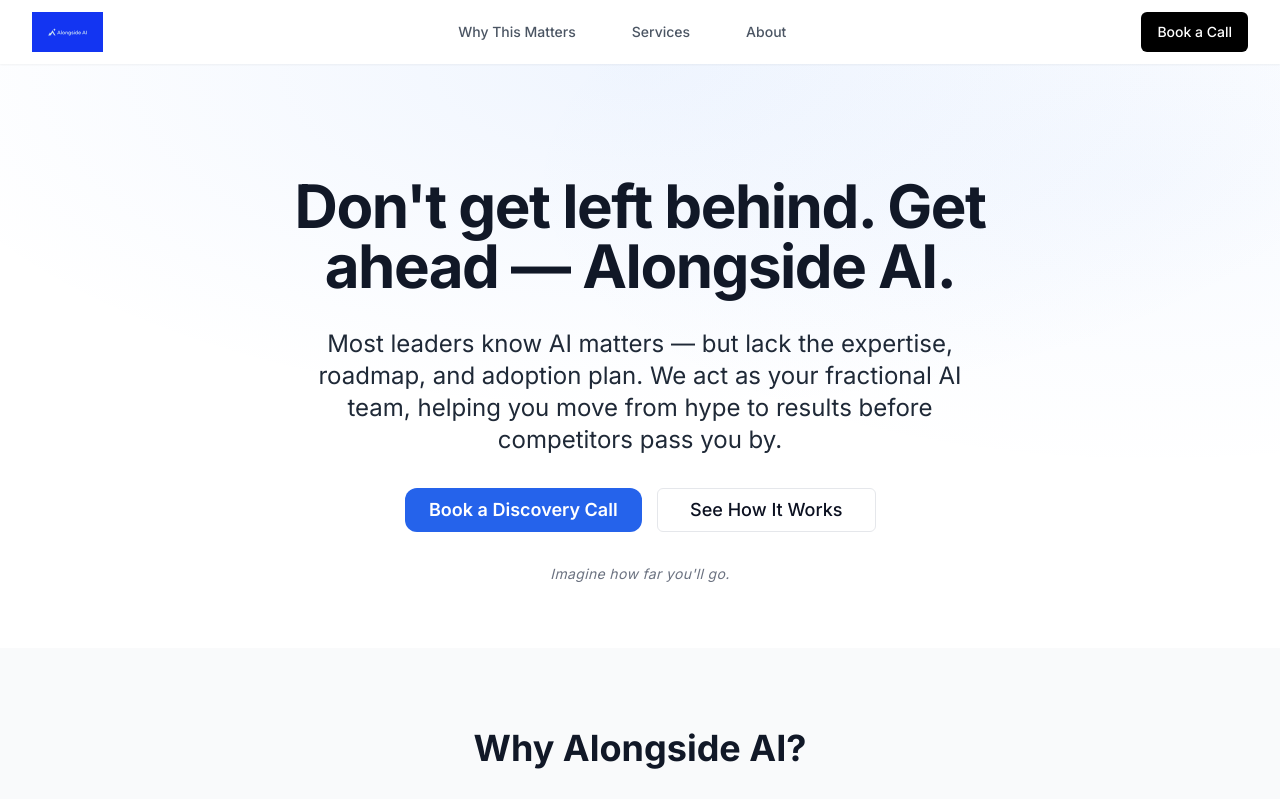
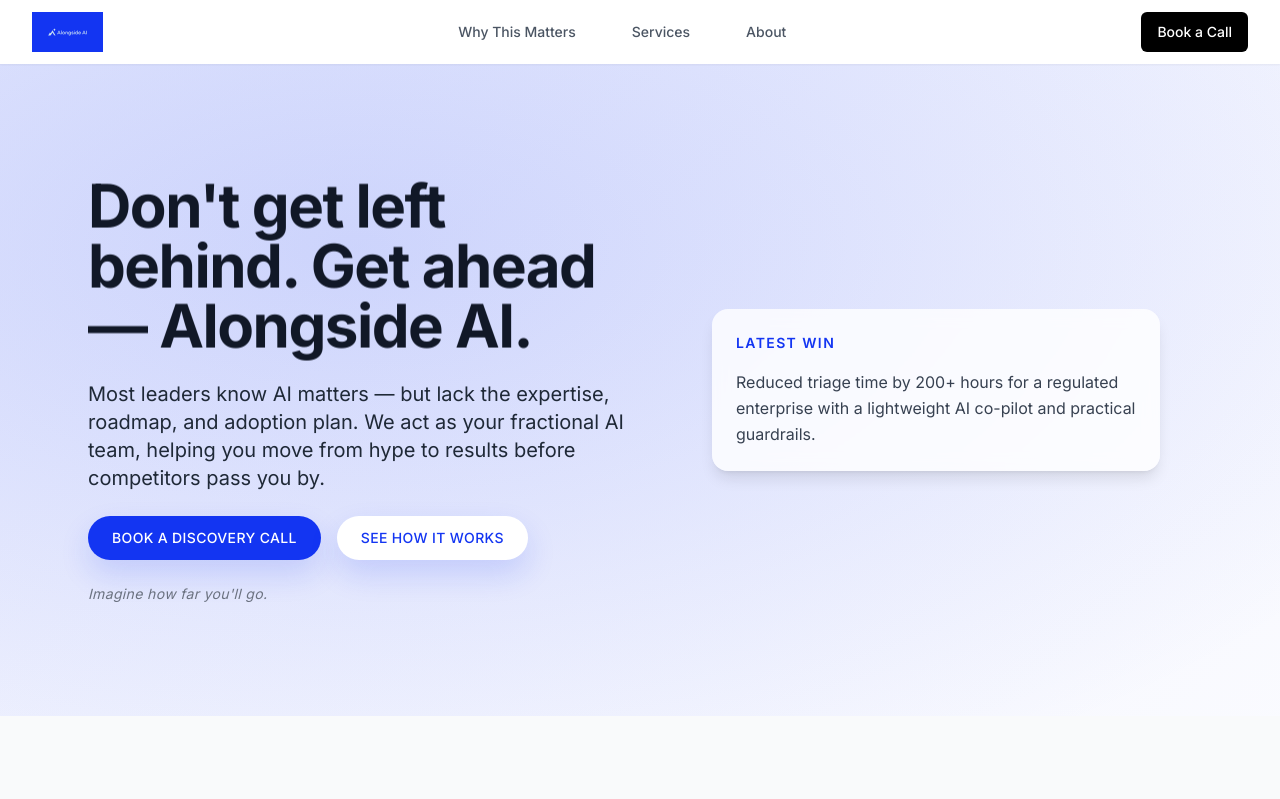
Before and after one commit to eglaser25/alongside-ai-website, a Next.js app: page / in a window 1280 px wide. Shown: the top 799 px of the page. Built offline with nearby package versions, Linux system fonts and the light colour scheme.

Commit message:
adding about the founder, using codex

```diff
--- a/src/app/globals.css
+++ b/src/app/globals.css
@@ -13,12 +13,58 @@
   --ink: #0b1020;
   --muted: #64748b;
   --accent: #22c55e;
+  --dur-sm: 120ms;
+  --dur-md: 200ms;
+  --dur-lg: 320ms;
+  --ease: cubic-bezier(.2, .8, .2, 1);
 }
 
 @media (prefers-color-scheme: dark) {
   :root {
     --background: #0a0a0a;
     --foreground: #ededed;
+  }
+
+  body {
+    background: #0a0a0a;
+    color: #e6e6e6;
+  }
+
+  .prose p {
+    color: #d4d4d4;
+  }
+
+  h2,
+  h3,
+  h4 {
+    color: #fff;
+  }
+
+  .card,
+  .section-bg {
+    background: #111;
+    box-shadow: none;
+  }
+
+  #founder {
+    background: #0a0a0a;
+  }
+
+  #founder img {
+    filter: brightness(0.95) contrast(1.05);
+  }
+
+  .btn {
+    box-shadow: 0 2px 6px rgba(19, 53, 242, 0.35);
+  }
+
+  .btn:not(.bg-white):not(.bg-transparent) {
+    background: #1335f2;
+    color: #fff;
+  }
+
+  .btn:not(.bg-white):not(.bg-transparent):hover {
+    background: #1a46ff;
   }
 }
 
@@ -30,6 +76,22 @@
 
   h1, h2, h3, h4, h5, h6 {
     @apply text-ink;
+  }
+}
+
+@layer components {
+  .hero-section {
+    position: relative;
+    overflow: hidden;
+    background:
+      radial-gradient(120% 120% at 20% 20%, rgba(19, 53, 242, 0.16), transparent 55%),
+      linear-gradient(140deg, rgba(19, 53, 242, 0.08), rgba(19, 53, 242, 0));
+    background-size: 140% 140%;
+    transition: background-position var(--dur-lg) var(--ease);
+  }
+
+  .hero-section:hover {
+    background-position: 30% 40%;
   }
 }
 
@@ -56,4 +118,91 @@
       transform: translateY(0);
     }
   }
+
+  .reveal {
+    opacity: 0;
+    transform: translateY(12px);
+    transition:
+      opacity var(--dur-lg) var(--ease),
+      transform var(--dur-lg) var(--ease);
+    will-change: transform, opacity;
+  }
+
+  .reveal.is-visible {
+    opacity: 1;
+    transform: translateY(0);
+  }
+
+  .stagger > * {
+    transition-delay: calc(var(--i, 0) * 80ms);
+  }
+
+  .btn {
+    @apply inline-flex items-center justify-center font-medium;
+    border-radius: 9999px;
+    box-shadow: 0 14px 30px rgba(19, 53, 242, 0.15);
+    transition:
+      transform var(--dur-md) var(--ease),
+      box-shadow var(--dur-md) var(--ease);
+    transform: translateZ(0);
+  }
+
+  .btn:hover,
+  .btn:focus-visible {
+    transform: scale(1.03);
+    box-shadow: 0 18px 36px rgba(19, 53, 242, 0.22);
+  }
+
+  .btn:focus-visible {
+    outline: 2px solid rgba(19, 53, 242, 0.4);
+    outline-offset: 3px;
+  }
+
+  .card {
+    transition:
+      transform var(--dur-md) var(--ease),
+      box-shadow var(--dur-md) var(--ease);
+    will-change: transform;
+  }
+
+  .card:hover,
+  .card:focus-within {
+    transform: translateY(-4px);
+    box-shadow: 0 24px 48px rgba(15, 23, 42, 0.12);
+  }
 }
+
+@media (max-width: 767px) {
+  .founder-section img {
+    max-width: clamp(16rem, 60vw, 22rem);
+  }
+}
+
+@media (prefers-reduced-motion: reduce) {
+  .hero-section {
+    transition: none;
+    background-position: initial;
+  }
+
+  .reveal {
+    opacity: 1;
+    transform: none;
+    transition: none;
+  }
+
+  .stagger > * {
+    transition-delay: 0ms !important;
+  }
+
+  .btn,
+  .card {
+    transition: none;
+  }
+
+  .btn:hover,
+  .btn:focus-visible,
+  .card:hover,
+  .card:focus-within {
+    transform: none;
+  }
+}
--- a/src/app/page.tsx
+++ b/src/app/page.tsx
@@ -1,9 +1,8 @@
 'use client'
 
+import Image from 'next/image'
 import Link from 'next/link'
 import { useState, useEffect } from 'react'
-import { Button } from '@/components/ui/Button'
-import TrustBar from '@/components/home/TrustBar'
 
 // TidyCal Embed Component
 function TidyCalEmbed() {
@@ -29,53 +28,100 @@
 
 export default function Home() {
   const [showBooking, setShowBooking] = useState(false)
+
+  useEffect(() => {
+    if (typeof window === 'undefined') {
+      return
+    }
+
+    const reduceMotionQuery = window.matchMedia('(prefers-reduced-motion: reduce)')
+    const staggerGroups = Array.from(document.querySelectorAll<HTMLElement>('.stagger'))
+
+    staggerGroups.forEach((group) => {
+      const children = group.querySelectorAll<HTMLElement>(':scope > *')
+      children.forEach((child, index) => {
+        child.style.setProperty('--i', index.toString())
+      })
+    })
+
+    if (reduceMotionQuery.matches || !('IntersectionObserver' in window)) {
+      document.querySelectorAll('.reveal').forEach((element) => {
+        element.classList.add('is-visible')
+      })
+      return
+    }
+
+    const observer = new IntersectionObserver(
+      (entries, obs) => {
+        entries.forEach((entry) => {
+          if (entry.isIntersecting) {
+            entry.target.classList.add('is-visible')
+            obs.unobserve(entry.target)
+          }
+        })
+      },
+      { threshold: 0.2, rootMargin: '0px 0px -40px 0px' }
+    )
+
+    document.querySelectorAll('.reveal').forEach((element) => observer.observe(element))
+
+    return () => observer.disconnect()
+  }, [])
+
   return (
     <div className="bg-white dark:bg-gray-900 min-h-screen">
       {/* Hero Section */}
-      <section className="relative isolate overflow-hidden pt-20 pb-12 md:pt-28 md:pb-16">
-        {/* Blue gradient background */}
-        <div
-          aria-hidden="true"
-          className="pointer-events-none absolute inset-0 -z-10"
-        >
-          <div className="absolute inset-0 bg-[radial-gradient(60%_60%_at_50%_0%,_rgba(59,130,246,0.08),transparent),radial-gradient(50%_50%_at_90%_20%,_rgba(59,130,246,0.04),transparent)]" />
-        </div>
-        <div className="mx-auto max-w-6xl px-6 text-center">
-          <div>
-            <h1 className="mx-auto max-w-3xl text-4xl md:text-6xl font-bold text-gray-900 dark:text-white mb-8 leading-tight tracking-tight">
+      <section className="hero-section relative isolate py-20 md:py-28">
+        <div className="mx-auto flex max-w-6xl flex-col-reverse items-start gap-8 px-6 text-left md:flex-row md:items-center md:gap-12">
+          <div className="stagger max-w-xl space-y-6">
+            <h1 className="reveal text-4xl font-bold leading-tight tracking-tight text-gray-900 dark:text-white md:text-6xl">
               Don't get left behind. Get ahead — Alongside AI.
             </h1>
-            <p className="mx-auto mt-3 max-w-2xl leading-relaxed break-words text-xl md:text-2xl text-gray-800 dark:text-gray-200 mb-6">
+            <p className="reveal text-lg leading-relaxed text-gray-800 dark:text-gray-200 md:text-xl">
               Most leaders know AI matters — but lack the expertise, roadmap, and adoption plan. We act as your fractional AI team, helping you move from hype to results before competitors pass you by.
             </p>
-            <div className="mt-8 flex items-center justify-center gap-4 mb-6">
-              <Button asChild size="lg" className="inline-flex w-auto items-center justify-center rounded-xl px-6 py-3 font-semibold transition text-lg bg-blue-600 hover:bg-blue-700 text-white transform will-change-transform hover:scale-[1.015] hover:shadow-md focus-visible:outline focus-visible:outline-2 focus-visible:outline-offset-2" aria-label="Book a Discovery Call">
-                <a href="https://tidycal.com/m8dn423/30-minute-meeting" target="_blank" rel="noopener">Book a Discovery Call</a>
-              </Button>
-              <Button asChild variant="outline" size="lg" className="text-lg px-8 py-4 transition hover:shadow-sm hover:bg-gray-50 dark:hover:bg-gray-800 focus-visible:outline focus-visible:outline-2 focus-visible:outline-offset-2" aria-label="See How It Works">
-                <Link href="#how-we-work">See How It Works</Link>
-              </Button>
+            <div className="reveal flex flex-wrap items-center gap-4">
+              <a
+                className="btn bg-[#1335F2] px-6 py-3 text-sm font-semibold uppercase tracking-wide text-white"
+                href="https://tidycal.com/m8dn423/30-minute-meeting"
+                target="_blank"
+                rel="noopener"
+              >
+                Book a Discovery Call
+              </a>
+              <Link
+                className="btn bg-white px-6 py-3 text-sm font-semibold uppercase tracking-wide text-[#1335F2] ring-1 ring-inset ring-[#1335F2]/30"
+                href="#how-we-work"
+              >
+                See How It Works
+              </Link>
             </div>
-            <p className="mt-8 text-sm italic tracking-wide text-gray-500 dark:text-gray-400">
+            <p className="reveal text-sm italic tracking-wide text-gray-500 dark:text-gray-400">
               Imagine how far you'll go.
+            </p>
+          </div>
+          <div className="reveal card w-full max-w-md rounded-2xl bg-white/80 p-6 shadow-lg backdrop-blur dark:bg-slate-900/70">
+            <p className="text-sm font-semibold uppercase tracking-widest text-[#1335F2]">Latest win</p>
+            <p className="mt-4 text-base leading-relaxed text-gray-700 dark:text-gray-200">
+              Reduced triage time by 200+ hours for a regulated enterprise with a lightweight AI co-pilot and practical guardrails.
             </p>
           </div>
         </div>
       </section>
 
       {/* Why Alongside AI */}
-      <section id="why" className="py-20 bg-gray-50 dark:bg-gray-800">
+      <section id="why" className="reveal bg-gray-50 py-20 dark:bg-gray-800">
         <div className="container mx-auto max-w-4xl px-6">
-          <div className="text-center mb-12">
-            <h2 className="text-3xl md:text-4xl font-bold text-gray-900 dark:text-white mb-8">
+          <div className="stagger text-center">
+            <h2 className="reveal mb-8 text-3xl font-bold text-gray-900 dark:text-white md:text-4xl">
               Why Alongside AI?
             </h2>
           </div>
-          <div className="max-w-none text-gray-700 dark:text-gray-300 space-y-6">
-            <p className="text-lg font-semibold text-gray-900 dark:text-white">
+          <div className="stagger max-w-none space-y-6 text-gray-700 dark:text-gray-300">
+            <p className="reveal text-lg font-semibold text-gray-900 dark:text-white">
               Most companies are stuck.
             </p>
-            <ul className="space-y-4 text-gray-700 dark:text-gray-300">
+            <ul className="reveal space-y-4 text-gray-700 dark:text-gray-300">
               <li className="flex items-start">
                 <span className="text-blue-600 mr-2">•</span>
                 <div>
@@ -101,10 +147,10 @@
                 </div>
               </li>
             </ul>
-            <p className="text-sm text-gray-600 dark:text-gray-400 italic">
+            <p className="reveal text-sm italic text-gray-600 dark:text-gray-400">
               80% of AI pilots never scale — usually because companies lack expertise and adoption planning.
             </p>
-            <p>
+            <p className="reveal">
               Hiring a full AI department takes months and millions. With Alongside AI's fractional approach, you get battle-tested expertise on demand — the strategy, execution, and enablement of a full team, at a fraction of the cost. We act as your external AI team, plugging into your operations when you need us most.
             </p>
           </div>
@@ -112,19 +158,19 @@
       </section>
 
       {/* How We Work */}
-      <section id="how-we-work" className="py-20 bg-white dark:bg-gray-900">
+      <section id="how-we-work" className="reveal bg-white py-20 dark:bg-gray-900">
         <div className="mx-auto max-w-6xl px-6">
-          <div className="text-center mb-12">
-            <h2 className="text-center text-4xl font-bold tracking-tight text-gray-900 dark:text-white mb-8">
+          <div className="stagger mb-12 text-center">
+            <h2 className="reveal mb-8 text-center text-4xl font-bold tracking-tight text-gray-900 dark:text-white">
               How We Work
             </h2>
-            <p className="mx-auto mt-3 max-w-2xl leading-relaxed break-words text-gray-700 dark:text-gray-300">
+            <p className="reveal mx-auto mt-3 max-w-2xl break-words leading-relaxed text-gray-700 dark:text-gray-300">
               We've run this playbook across industries, and it works. Instead of guessing, you plug into a proven system:
             </p>
           </div>
-          <div className="grid md:grid-cols-3 gap-8">
+          <div className="stagger grid gap-8 md:grid-cols-3">
             {/* Step 1 */}
-            <div className="bg-gray-50 dark:bg-gray-800 rounded-lg p-8 shadow-sm">
+            <div className="reveal card rounded-lg bg-gray-50 p-8 shadow-sm dark:bg-gray-800">
               <div className="flex items-center mb-4">
                 <span className="inline-flex items-center justify-center w-8 h-8 bg-blue-600 text-white text-sm font-bold rounded-full mr-3">
                   01
@@ -142,7 +188,7 @@
             </div>
 
             {/* Step 2 */}
-            <div className="bg-gray-50 dark:bg-gray-800 rounded-lg p-8 shadow-sm">
+            <div className="reveal card rounded-lg bg-gray-50 p-8 shadow-sm dark:bg-gray-800">
               <div className="flex items-center mb-4">
                 <span className="inline-flex items-center justify-center w-8 h-8 bg-blue-600 text-white text-sm font-bold rounded-full mr-3">
                   02
@@ -160,7 +206,7 @@
             </div>
 
             {/* Step 3 */}
-            <div className="bg-gray-50 dark:bg-gray-800 rounded-lg p-8 shadow-sm">
+            <div className="reveal card rounded-lg bg-gray-50 p-8 shadow-sm dark:bg-gray-800">
               <div className="flex items-center mb-4">
                 <span className="inline-flex items-center justify-center w-8 h-8 bg-blue-600 text-white text-sm font-bold rounded-full mr-3">
                   03
@@ -181,13 +227,13 @@
       </section>
 
       {/* What You Get */}
-      <section className="py-20">
+      <section className="reveal py-20">
         <div className="container mx-auto max-w-4xl px-6">
-          <h2 className="text-3xl md:text-4xl font-bold text-gray-900 dark:text-white text-center mb-12">
+          <h2 className="reveal text-center text-3xl font-bold text-gray-900 dark:text-white md:text-4xl">
             What You Get
           </h2>
-          <div className="grid md:grid-cols-2 gap-8">
-            <div className="flex items-start p-6">
+          <div className="stagger grid gap-8 md:grid-cols-2">
+            <div className="reveal card flex items-start rounded-xl bg-gray-50 p-6 dark:bg-gray-800">
               <div className="flex-shrink-0 mr-4">
                 <svg className="w-6 h-6 text-green-600" fill="none" stroke="currentColor" viewBox="0 0 24 24">
                   <path strokeLinecap="round" strokeLinejoin="round" strokeWidth={2} d="M5 13l4 4L19 7" />
@@ -197,7 +243,7 @@
                 Clear ROI → no more pilots that fizzle
               </h3>
             </div>
-            <div className="flex items-start p-6">
+            <div className="reveal card flex items-start rounded-xl bg-gray-50 p-6 dark:bg-gray-800">
               <div className="flex-shrink-0 mr-4">
                 <svg className="w-6 h-6 text-blue-600" fill="none" stroke="currentColor" viewBox="0 0 24 24">
                   <path strokeLinecap="round" strokeLinejoin="round" strokeWidth={2} d="M9 12l2 2 4-4m6 2a9 9 0 11-18 0 9 9 0 0118 0z" />
@@ -207,7 +253,7 @@
                 Confidence → your people actually using AI in daily work
               </h3>
             </div>
-            <div className="flex items-start p-6">
+            <div className="reveal card flex items-start rounded-xl bg-gray-50 p-6 dark:bg-gray-800">
               <div className="flex-shrink-0 mr-4">
                 <svg className="w-6 h-6 text-purple-600" fill="none" stroke="currentColor" viewBox="0 0 24 24">
                   <path strokeLinecap="round" strokeLinejoin="round" strokeWidth={2} d="M9 12l2 2 4-4m5.618-4.016A11.955 11.955 0 0112 2.944a11.955 11.955 0 01-8.618 3.04A12.02 12.02 0 003 9c0 5.591 3.824 10.29 9 11.622 5.176-1.332 9-6.03 9-11.622 0-1.042-.133-2.052-.382-3.016z" />
@@ -217,7 +263,7 @@
                 Safety → governance and compliance handled, so risk doesn't stall progress
               </h3>
             </div>
-            <div className="flex items-start p-6">
+            <div className="reveal card flex items-start rounded-xl bg-gray-50 p-6 dark:bg-gray-800">
               <div className="flex-shrink-0 mr-4">
                 <svg className="w-6 h-6 text-orange-600" fill="none" stroke="currentColor" viewBox="0 0 24 24">
                   <path strokeLinecap="round" strokeLinejoin="round" strokeWidth={2} d="M13 10V3L4 14h7v7l9-11h-7z" />
@@ -232,16 +278,16 @@
       </section>
 
       {/* Who We Work With */}
-      <section id="about" className="py-20 bg-gray-50 dark:bg-gray-800">
+      <section id="about" className="reveal bg-gray-50 py-20 dark:bg-gray-800">
         <div className="container mx-auto max-w-4xl px-6">
-          <div className="text-center">
-            <h2 className="text-3xl md:text-4xl font-bold text-gray-900 dark:text-white mb-8">
+          <div className="stagger text-center">
+            <h2 className="reveal mb-8 text-3xl font-bold text-gray-900 dark:text-white md:text-4xl">
               Who We Work With
             </h2>
-            <p className="mx-auto mt-3 max-w-2xl leading-relaxed break-words text-lg text-gray-700 dark:text-gray-300 mb-8">
+            <p className="reveal mx-auto mt-3 mb-8 max-w-2xl break-words text-lg leading-relaxed text-gray-700 dark:text-gray-300">
               We partner with leaders at mid-sized companies who:
             </p>
-            <ul className="space-y-4 text-gray-700 dark:text-gray-300 max-w-2xl mx-auto text-left mb-8">
+            <ul className="reveal mx-auto mb-8 max-w-2xl space-y-4 text-left text-gray-700 dark:text-gray-300">
               <li className="flex items-start">
                 <span className="text-blue-600 mr-2">•</span>
                 <div>Have lean teams and ambitious goals</div>
@@ -255,29 +301,86 @@
                 <div>Need results that scale, not just experiments</div>
               </li>
             </ul>
-            <p className="text-sm text-gray-600 dark:text-gray-400 italic">
+            <p className="reveal text-sm italic text-gray-600 dark:text-gray-400">
               (Common industries: healthcare, finance, recruiting, marketing — but our playbook adapts anywhere results matter.)
             </p>
           </div>
         </div>
       </section>
 
+      {/* Founder Section */}
+      <section className="py-20">
+        <div className="mx-auto max-w-6xl px-6">
+          <section
+            id="founder"
+            className="section-bg reveal rounded-2xl bg-neutral-50/70 p-8 shadow-md dark:bg-neutral-900/70"
+          >
+            <div className="mx-auto flex flex-col items-center gap-10 md:flex-row md:items-start md:gap-16">
+              <Image
+                className="reveal card h-auto w-full max-w-sm rounded-2xl object-cover shadow-xl md:w-72"
+                src="/images/founder-evan-glaser.jpg"
+                alt="Evan Glaser, Founder & CEO, Alongside AI"
+                width={896}
+                height={1088}
+                loading="lazy"
+                sizes="(min-width: 768px) 18rem, 80vw"
+              />
+              <div className="stagger w-full max-w-2xl space-y-6">
+                <div className="reveal space-y-4 text-gray-700 dark:text-gray-300">
+                  <h2 className="text-3xl font-semibold tracking-tight text-gray-900 dark:text-white">About the Founder</h2>
+                  <p>I started Alongside AI because I kept seeing the same pattern: organizations excited about AI, but stuck between hype and actual results.</p>
+                  <p>For the past decade, I've worked at the intersection of AI, cybersecurity, and data privacy—most recently leading enterprise AI adoption and governance at Credo AI. There, I helped Fortune 500 companies in highly regulated industries move from "Should we use AI?" to "Here's how AI just saved us 200 hours this month."</p>
+                  <p>The truth is, most companies don't need a massive AI transformation. They need someone who understands both the technology and the business to help them start small, move fast, and scale what works.</p>
+                  <p>That's what Alongside AI does. We cut through the noise, find the highest-value opportunities, and deliver results in weeks—not quarters. Whether it's training teams, building custom tools, or putting practical governance in place, we're focused on one thing: getting you real value from AI, fast.</p>
+                  <p>Before all this, I spent years in cybersecurity and privacy, which taught me that the best technology solutions are the ones people actually use—and trust.</p>
+                  <p>When I'm not working with clients, I'm either golfing, hiking Colorado trails, or building small AI tools for fun—I believe the best consultants are the ones who still like to get their hands dirty.</p>
+                  <p>Let's build something useful together.</p>
+                </div>
+                <div className="stagger space-y-2 text-gray-800 dark:text-gray-200">
+                  <p className="reveal text-base font-semibold">Evan Glaser, Founder &amp; CEO</p>
+                  <a
+                    className="reveal btn inline-flex items-center px-4 py-2 rounded-lg bg-[#1335F2] text-white"
+                    href="https://www.linkedin.com/in/glaserevan/"
+                    target="_blank"
+                    rel="noopener noreferrer"
+                  >
+                    Connect on LinkedIn
+                  </a>
+                </div>
+              </div>
+            </div>
+          </section>
+        </div>
+      </section>
+
       {/* Final CTA */}
-      <section className="py-16 bg-blue-600">
-        <div className="container mx-auto max-w-4xl px-6">
-          <div className="text-center">
-            <h2 className="text-3xl md:text-4xl font-bold text-white mb-8">
-              AI isn't slowing down. The companies that win are the ones that move now.
-            </h2>
-            <div className="mt-8 flex items-center justify-center gap-4 mb-6">
-              <Button asChild size="lg" className="inline-flex w-auto items-center justify-center rounded-xl px-6 py-3 font-semibold transition bg-white text-blue-600 hover:bg-blue-50 text-lg transform will-change-transform hover:scale-[1.015] hover:shadow-md focus-visible:outline focus-visible:outline-2 focus-visible:outline-offset-2" aria-label="Book a Discovery Call">
-                <a href="https://tidycal.com/m8dn423/30-minute-meeting" target="_blank" rel="noopener">Book a Discovery Call</a>
-              </Button>
-            </div>
-            <p className="mt-4 text-sm italic tracking-wide text-blue-100">
-              Imagine how far you'll go.
-            </p>
+      <section className="cta-section reveal bg-[#1335F2] py-20 text-white">
+        <div className="mx-auto flex max-w-5xl flex-col items-center gap-6 px-6 text-center">
+          <h2 className="reveal text-3xl font-bold md:text-4xl">
+            AI isn't slowing down. The companies that win are the ones that move now.
+          </h2>
+          <p className="reveal max-w-2xl text-base leading-relaxed text-white/90">
+            Partner with Alongside AI to identify high-impact use cases, level up your teams, and operationalize trustworthy AI in weeks—not quarters.
+          </p>
+          <div className="reveal flex flex-wrap items-center justify-center gap-4">
+            <a
+              className="btn inline-flex items-center gap-2 bg-white px-6 py-3 text-sm font-semibold uppercase tracking-wide text-[#1335F2]"
+              href="https://tidycal.com/m8dn423/30-minute-meeting"
+              target="_blank"
+              rel="noopener"
+            >
+              Book a Discovery Call
+            </a>
+            <Link
+              href="/services"
+              className="btn inline-flex items-center px-4 py-2 rounded-lg bg-white text-[#1335F2] hover:bg-neutral-100 transition"
+            >
+              Explore Services
+            </Link>
           </div>
+          <p className="reveal text-sm italic tracking-wide text-white/80">
+            Imagine how far you'll go.
+          </p>
         </div>
       </section>
 
```
Also changed, not shown: src/components/Header.tsx (+4 -4 lines), public/images/founder-evan-glaser.jpg (added), 1 other file (tests, documents, lock files or other folders).
